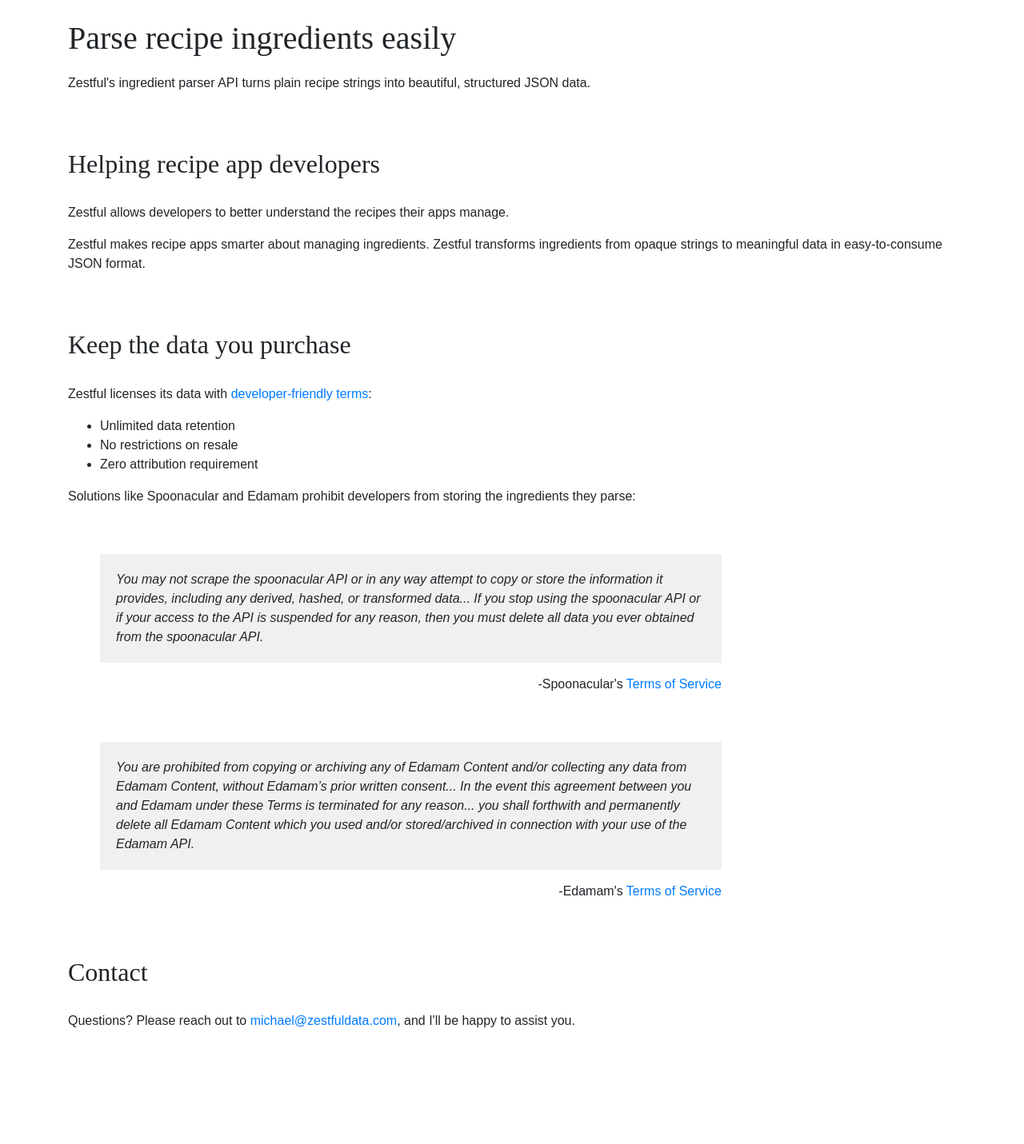
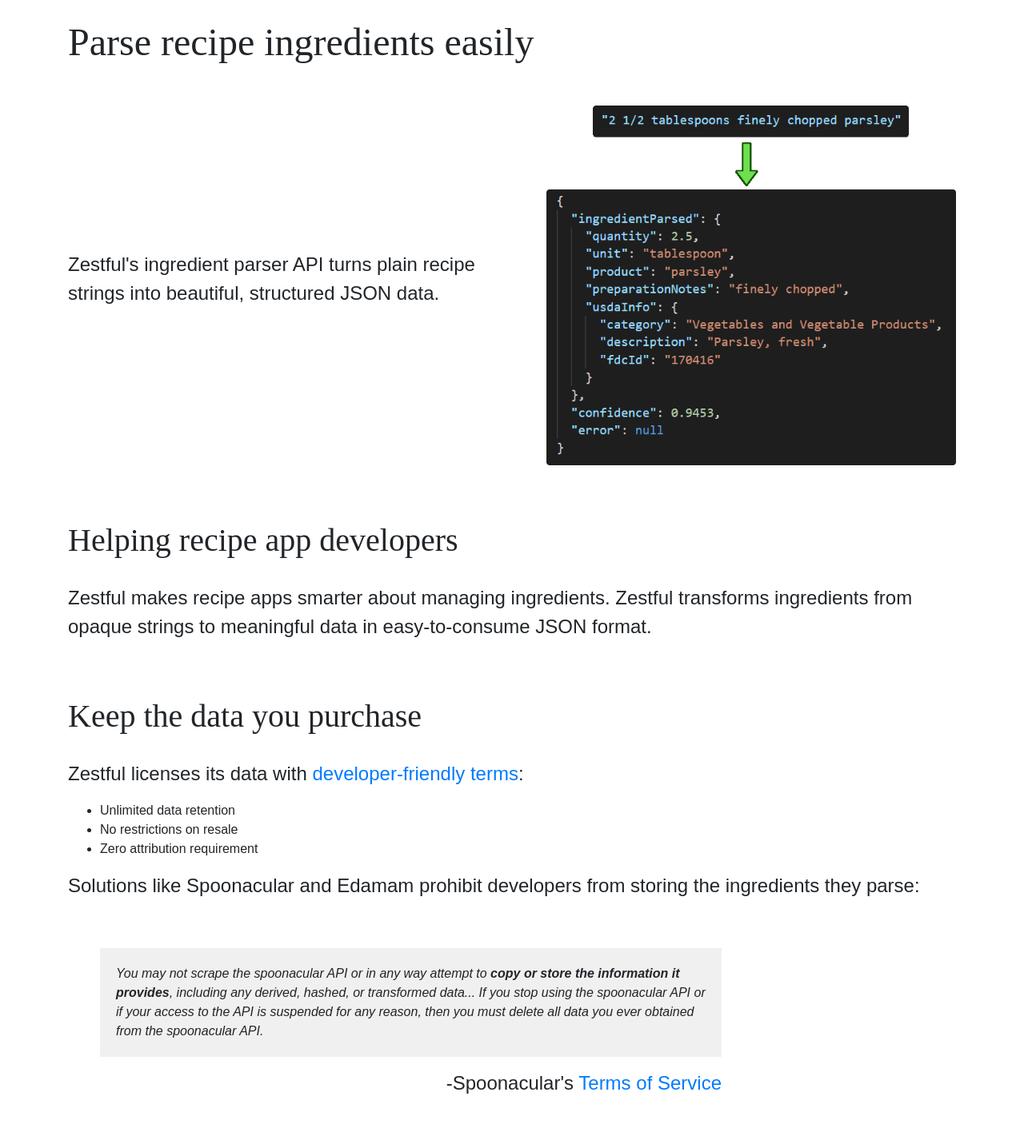
Before and after one commit to mtlynch/zestful-frontend2, a Nuxt app: page / in a window 1280 px wide. Shown: the part 80-1511 px from the top of the page at 80% size. Before the commit the page ends 1385 px from the top, so only its background shows below. Built offline with nearby package versions, Linux system fonts and the light colour scheme.

Commit message:
Adding in ingredient translation (#32)
* Adding in ingredient translation

* Fixing formatting

* Adjusting image size

* Adding prettier ignore

```diff
--- a/pages/index.vue
+++ b/pages/index.vue
@@ -1,17 +1,20 @@
 <template>
   <div class="home">
     <h1>Parse recipe ingredients easily</h1>
-    <p>
-      Zestful's ingredient parser API turns plain recipe strings into beautiful,
-      structured JSON data.
-    </p>
+
+    <div class="flex-container">
+      <p>
+        Zestful's ingredient parser API turns plain recipe strings into
+        beautiful, structured JSON data.
+      </p>
+      <img
+        class="img-fluid img-ingredient-translation"
+        src="/images/ingredient-translation.png"
+        alt="Translating an ingredient into structured JSON"
+      />
+    </div>
 
     <h2>Helping recipe app developers</h2>
-
-    <p>
-      Zestful allows developers to better understand the recipes their apps
-      manage.
-    </p>
 
     <p>
       Zestful makes recipe apps smarter about managing ingredients. Zestful
@@ -39,34 +42,34 @@
 
     <div class="quote">
       <blockquote>
-        You may not scrape the spoonacular API or in any way attempt to copy or
-        store the information it provides, including any derived, hashed, or
-        transformed data... If you stop using the spoonacular API or if your
-        access to the API is suspended for any reason, then you must delete all
-        data you ever obtained from the spoonacular API.
+        You may not scrape the spoonacular API or in any way attempt to
+        <strong>copy or store the information it provides</strong>, including
+        any derived, hashed, or transformed data... If you stop using the
+        spoonacular API or if your access to the API is suspended for any
+        reason, then you must delete all data you ever obtained from the
+        spoonacular API.
       </blockquote>
       <p class="quote-source">
         -Spoonacular's
-        <a href="https://spoonacular.com/food-api/terms" rel="nofollow">
-          Terms of Service
-        </a>
+        <!-- prettier-ignore -->
+        <a href="https://spoonacular.com/food-api/terms" rel="nofollow">Terms of Service</a>
       </p>
     </div>
 
     <div class="quote">
       <blockquote>
-        You are prohibited from copying or archiving any of Edamam Content
-        and/or collecting any data from Edamam Content, without Edamam’s prior
-        written consent... In the event this agreement between you and Edamam
-        under these Terms is terminated for any reason... you shall forthwith
-        and permanently delete all Edamam Content which you used and/or
+        You are prohibited from
+        <strong>copying or archiving</strong> any of Edamam Content and/or
+        collecting any data from Edamam Content, without Edamam’s prior written
+        consent... In the event this agreement between you and Edamam under
+        these Terms is terminated for any reason... you shall forthwith and
+        permanently delete all Edamam Content which you used and/or
         stored/archived in connection with your use of the Edamam API.
       </blockquote>
       <p class="quote-source">
         -Edamam's
-        <a href="https://developer.edamam.com/about/terms" rel="nofollow">
-          Terms of Service
-        </a>
+        <!-- prettier-ignore -->
+        <a href="https://developer.edamam.com/about/terms" rel="nofollow">Terms of Service</a>
       </p>
     </div>
 
@@ -89,6 +92,44 @@
 </script>
 
 <style scoped>
+h1 {
+  font-size: 3em;
+  margin-bottom: 50px;
+}
+
+h2 {
+  font-size: 2.5em;
+}
+
+p {
+  font-size: 1.5em;
+}
+
+.flex-container {
+  display: flex;
+  flex-direction: column;
+}
+
+@media screen and (min-width: 768px) {
+  .flex-container {
+    flex-direction: row;
+    justify-content: space-between;
+    align-items: center;
+  }
+}
+
+@media screen and (min-width: 768px) {
+  .flex-container p {
+    margin-right: 50px;
+  }
+}
+
+@media screen and (min-width: 768px) {
+  .img-ingredient-translation {
+    max-height: 450px;
+  }
+}
+
 .quote {
   width: 70%;
   margin: 60px 0px 60px 40px;
```
Also changed, not shown: static/images/ingredient-translation.png (added).
